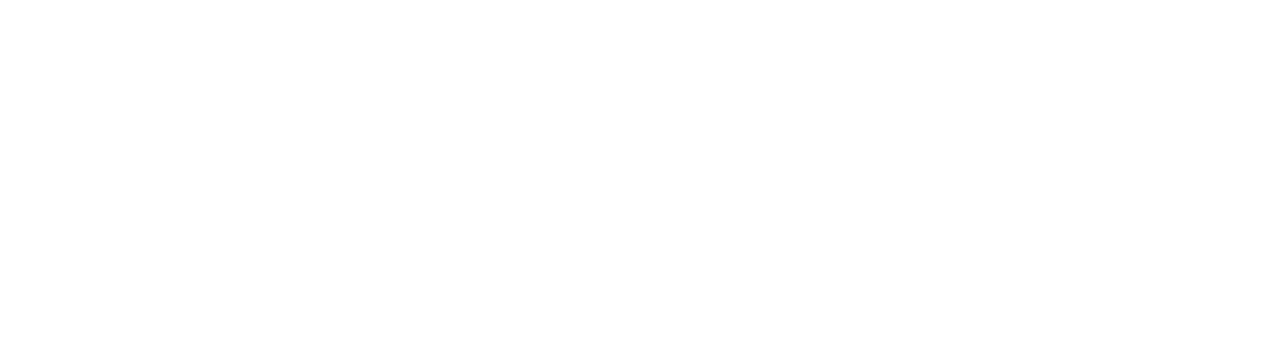
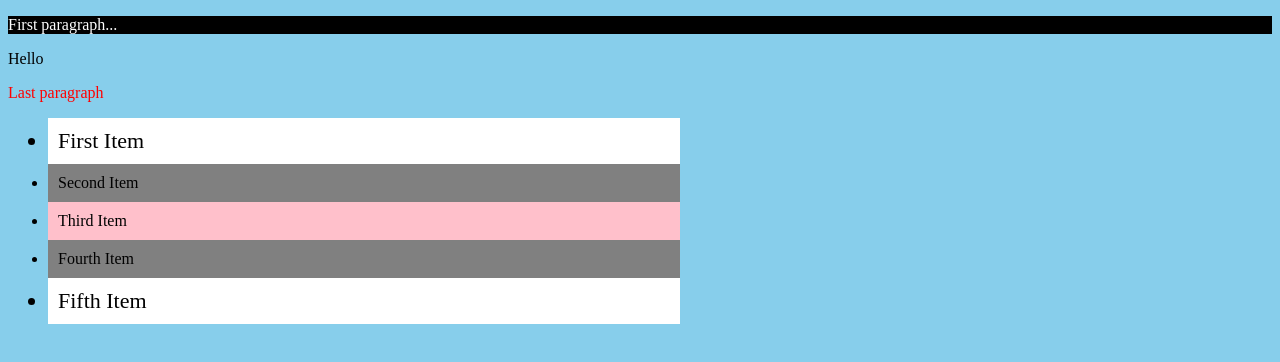
Before and after one commit to acciojob/pseudo-classes-abhishekdixit07, a website: page main.html in a window 1280 px wide. Drawn offline with Linux system fonts and the light colour scheme.

Commit message:
created a submission

```diff
--- a/main.html
+++ b/main.html
@@ -7,6 +7,17 @@
 </head>
 
 <body>
+<p id="first-child">First paragraph...</p>
+<p id="nth-child(2)">Hello</p>
+<p id="last-child">Last paragraph</p>
+<ul>
+	<li class="g" id="l1">First Item</li>
+	<li class="g" id="l2">Second Item</li>
+	<li class="g" id="l3">Third Item</li>
+	<li class="g" id="l4">Fourth Item</li>
+	<li class="g" id="l5">Fifth Item</li>
+</ul>
+
 	<!-- the entire body must be written by student -->
     <script type="text/javascript" src="./script.js">
 </script>
--- a/styles.css
+++ b/styles.css
@@ -1 +1,23 @@
 /*  your css code here. If applicable */
+body{
+	background-color:rgb(135,206,235);
+}
+#first-child{
+	background-color:black;
+	color:white;
+}
+#last-child{
+	color:red;
+}
+.g{
+	background-color:gray;
+	width:50%;
+	padding:10px;
+}
+#l1,#l5{
+	background-color:white;
+	font-size:22px;
+}
+#l3{
+	background-color:pink;
+}
```
